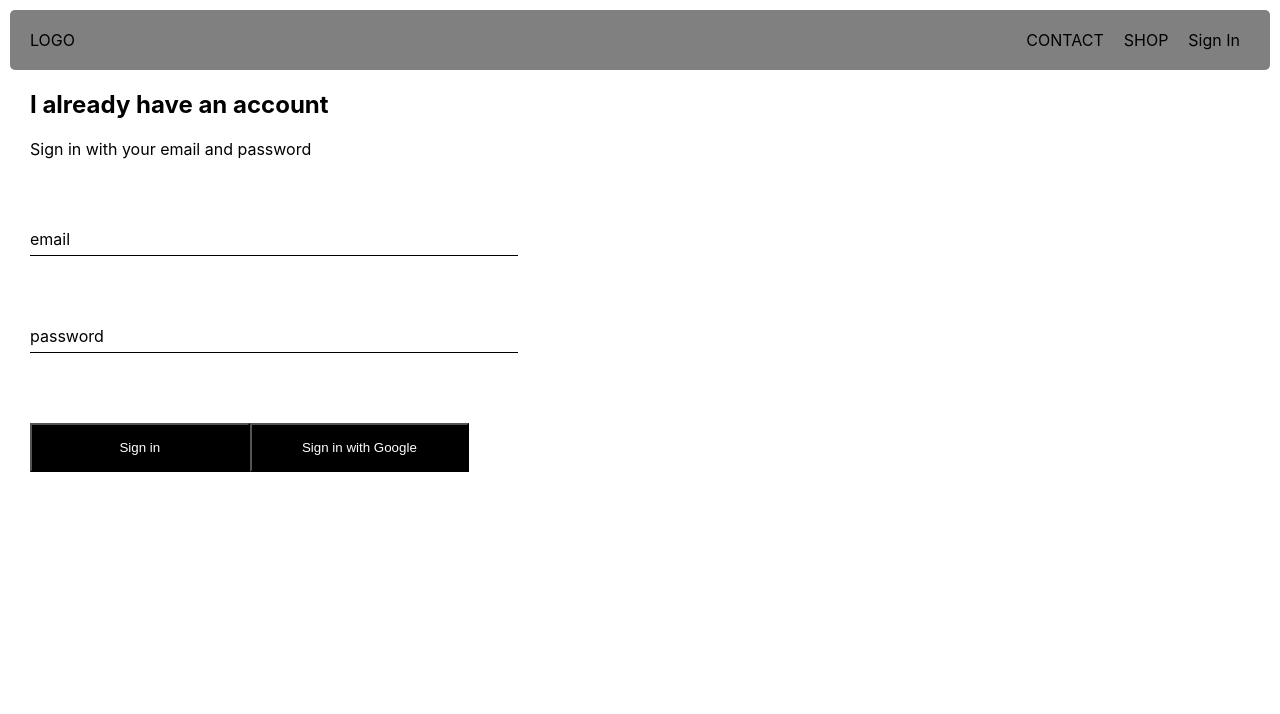
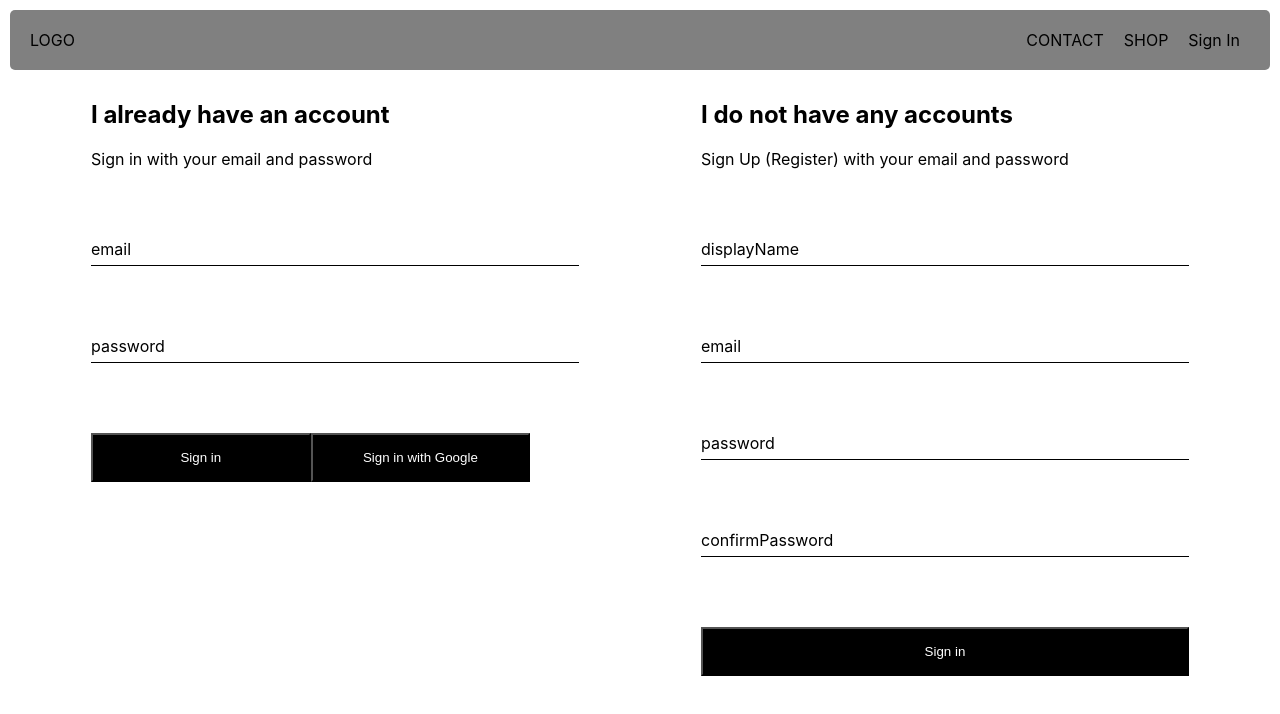
Before and after one commit to bAbolfazl/cloth-app, a React (Create React App) app: page /signin in a window 1280 px wide. Shown: the top 714 px of the page. Built offline with nearby package versions, Linux system fonts and the light colour scheme; no server answers.

Commit message:
signin and signup with google and email

```diff
--- a/src/App.js
+++ b/src/App.js
@@ -7,7 +7,7 @@ import HomePage from "./pages/home/homepage.pages";
 import ShopPage from "./pages/shop/shopPage.pages";
 import SignInPage from "./pages/sigIn-signUp/singIn-signUp.pages";
 
-import { auth } from "./firebase/firebase.utils";
+import { auth, createUserProfileDoc } from "./firebase/firebase.utils";
 
 const Hat = () => {
   return <div>HatPage</div>;
@@ -28,16 +28,32 @@ const Contact = () => (
 class App extends React.Component {
   constructor() {
     super();
-    this.state = { curruntUser: null };
+    this.state = { currentUser: null };
   }
 
   subscribe = null;
 
   componentDidMount() {
-    this.subscribe = auth.onAuthStateChanged(user =>
-      this.setState({ curruntUser: user })
-    );
+    this.subscribe = auth.onAuthStateChanged(async user => {
+      console.log('auth state changed')
+      if (user) {
+        const userRef = await createUserProfileDoc(user)
+        userRef.onSnapshot(snap => {
+          this.setState({
+            currentUser: {
+              id: snap.id,
+              ...snap.data()
+            }
+          })
+        })
+        // this.setState({ currentUser: await (await userRef.get()).id })
+      } else {
+        this.setState({ currentUser: '' })
+      }
+      // console.log('user', this.state.currentUser)
+    });
   }
+
 
   componentWillUnmount() {
     this.subscribe = null;
@@ -46,8 +62,7 @@ class App extends React.Component {
   render() {
     return (
       <div>
-        <div></div>
-        <Header component={Header} curruntUser={this.state.curruntUser} />
+        <Header component={Header} currentUser={this.state.currentUser} />
         <Switch>
           <Route exact path="/" component={HomePage} />
           <Route exact path="/shop" component={ShopPage} />
--- a/src/components/customBtn/customBtn.component.jsx
+++ b/src/components/customBtn/customBtn.component.jsx
@@ -2,9 +2,10 @@ import React from "react";
 
 import "./customBtn.styles.css";
 
-const CustomBtn = ({children, ...otherProps}) => {
+const CustomBtn = ({ children, fullWidth, ...otherProps }) => {
+  // const x = fullWidth===true ? 'width: 100%' : ''
   return (
-  <button {...otherProps}>{children}</button>
+    <button style={{ width: fullWidth === true ? '100%' : null }} {...otherProps} >{children}</button>
   );
 };
 
--- a/src/components/header/header.component.jsx
+++ b/src/components/header/header.component.jsx
@@ -6,8 +6,9 @@ import { auth } from "../../firebase/firebase.utils";
 
 import "./header.styles.css";
 
-const Header = ({ curruntUser }) => (
+const Header = ({ currentUser }) => (
   <div className="header">
+    {/* {console.log(currentUser)} */}
     <Link to="/">
       <div className="header__logo">LOGO</div>
     </Link>
@@ -18,7 +19,7 @@ const Header = ({ curruntUser }) => (
       <Link to="/shop">
         <div className="header__menu__item">SHOP</div>
       </Link>
-      {curruntUser ? (
+      {currentUser ? (
         <div
           className="header__menu__item"
           style={{ cursor: "pointer" }}
--- a/src/components/signIn/signIn.component.jsx
+++ b/src/components/signIn/signIn.component.jsx
@@ -4,7 +4,7 @@ import "./signin.styles.css";
 
 import FormInput from "../formInput/formInput.component";
 import CustomBtn from "../customBtn/customBtn.component";
-import { signInWithGoogle } from "../../firebase/firebase.utils";
+import { signInWithGoogle, auth } from "../../firebase/firebase.utils";
 
 class SignIn extends React.Component {
   constructor(props) {
@@ -16,10 +16,14 @@ class SignIn extends React.Component {
     };
   }
 
-  handleSubmit = event => {
-    event.preventDefault();
+  handleSubmit = async event => {
     console.log('handle submit')
 
+    event.preventDefault();
+
+    const { email, password } = this.state;
+
+    await auth.signInWithEmailAndPassword(email, password)
     this.setState({ email: "", password: "" });
   };
 
--- /dev/null
+++ b/src/components/signUp/signup.component.jsx
@@ -0,0 +1,101 @@
+import React from "react";
+
+import "./signUp.styles.css";
+
+import FormInput from "../formInput/formInput.component";
+import CustomBtn from "../customBtn/customBtn.component";
+import { signInWithGoogle, auth, createUserProfileDoc } from "../../firebase/firebase.utils";
+
+class SignUp extends React.Component {
+    constructor(props) {
+        super(props);
+
+        this.state = {
+            email: "",
+            password: "",
+            confirmPassword: '',
+            displayName: ''
+        };
+    }
+
+    handleSubmit = async event => {
+        console.log('handle submit')
+        event.preventDefault();
+
+        const { email, password, confirmPassword, displayName } = this.state;
+        console.log('sign up state',this.state)
+
+        if (password !== confirmPassword) {
+            alert('Passwords doesn\'t math')
+            return;
+        }
+
+        console.log('finished')
+        try {
+        const {user} = await auth.createUserWithEmailAndPassword(email, password)
+
+        await createUserProfileDoc(user, { displayName })
+        this.setState({ email: "", password: "", confirmPassword: '', displayName: '' });
+    } catch (er) {
+        console.log('error signing up', er)
+        alert(er.message)
+
+    }
+    };
+
+    handleChange = event => {
+        const { value, name } = event.target;
+
+        this.setState({ [name]: value });
+    };
+
+    render() {
+        return (
+            <div className="signin">
+                {/* <p onClick={signInWithGoogle}>hiii</p> */}
+                <h2>I do not have any accounts</h2>
+                <span>Sign Up (Register) with your email and password</span>
+
+                <form onSubmit={this.handleSubmit}>
+                    <FormInput
+                        name="displayName"
+                        type="text"
+                        onChange={this.handleChange}
+                        value={this.state.displayName}
+                        label="displayName"
+                        required
+                    />
+                    <FormInput
+                        name="email"
+                        type="email"
+                        onChange={this.handleChange}
+                        value={this.state.email}
+                        label="email"
+                        required
+                    />
+                    <FormInput
+                        name="password"
+                        type="password"
+                        value={this.state.password}
+                        onChange={this.handleChange}
+                        label="password"
+                        required
+                    />
+                    <FormInput
+                        name="confirmPassword"
+                        type="password"
+                        value={this.state.confirmPassword}
+                        onChange={this.handleChange}
+                        label="confirmPassword"
+                        required
+                    />
+                    <div className="buttons">
+                        <CustomBtn type="submit" fullWidth> Sign in </CustomBtn>
+                    </div>
+                </form>
+            </div>
+        );
+    }
+}
+
+export default SignUp;
--- a/src/firebase/firebase.utils.js
+++ b/src/firebase/firebase.utils.js
@@ -1,7 +1,7 @@
 import firebase from "firebase/app";
 import "firebase/firestore";
 import "firebase/auth";
-console.log("rrrr");
+console.log("firebase running...");
 
 const config = {
   apiKey: "AIzaSyDN82G5IM4dLIsQ-E2hl15ODdKAL8rbFiI",
@@ -20,10 +20,38 @@ export const auth = firebase.auth();
 export const firestore = firebase.firestore();
 
 const provider = new firebase.auth.GoogleAuthProvider();
+
 provider.setCustomParameters({ prompt: "select_account" });
+
+// google sigin
 export const signInWithGoogle = () => {
   console.log("sign in with google");
   auth.signInWithPopup(provider);
 };
 
+// create user
+export const createUserProfileDoc = async (userAuth, additionalData) => {
+  if (!userAuth) return null
+  // console.log('userAuth', userAuth)
+  const userRef = firestore.doc(`users/${userAuth.uid}`)
+  // console.log(userRef)
+  const user = await userRef.get()
+  // console.log(user)
+  if (!user.exists) {
+    // console.log('create')
+    const date = new Date()
+    try {
+      await userRef.set({
+        displayName: userAuth.displayName,
+        email: userAuth.email,
+        createdAt: date,
+        ...additionalData
+      })
+    } catch (error) {
+      console.log('error with setting user')
+    }
+  }
+  return userRef;
+}
+
 export default firebase;
--- a/src/pages/sigIn-signUp/singIn-signUp.pages.jsx
+++ b/src/pages/sigIn-signUp/singIn-signUp.pages.jsx
@@ -3,12 +3,12 @@ import React from "react";
 import "./singIn-signUp.style.css";
 
 import SingIn from "../../components/signIn/signIn.component";
-// import Register from "../../components/register/register.component";
+import SignUp from "../../components/signUp/signup.component";
 
 const SignInPage = () => (
   <div className="signin-page">
     <SingIn />
-    {/* <Register /> */}
+    <SignUp />
   </div>
 );
 
--- a/src/pages/sigIn-signUp/singIn-signUp.style.css
+++ b/src/pages/sigIn-signUp/singIn-signUp.style.css
@@ -1,4 +1,5 @@
 .signin-page {
     margin: 0 30px;
-    /* display: flex; */
+    display: flex;
+    justify-content: space-around;
 }
```
Also changed, not shown: src/components/register/register.styles.css (deleted), src/components/signUp/signUp.styles.css (added).
